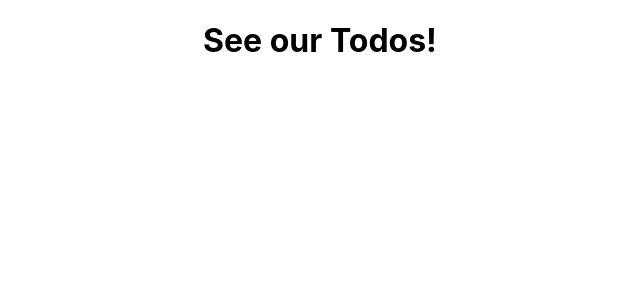
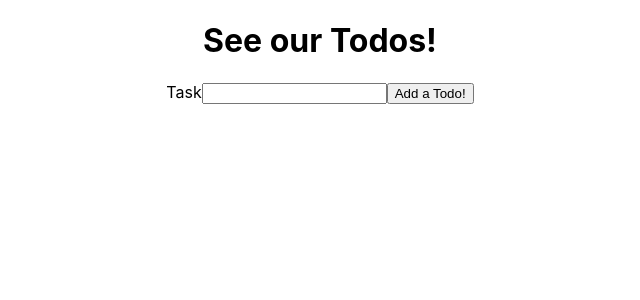
Before and after one commit to buzzher/react-redux-simple-todo, a React (Create React App) app: page / in a window 1280 px wide. Shown: the top 300 px of the page, without its empty margins (320-960 px from the left). Built offline with nearby package versions, Linux system fonts and the light colour scheme.

Commit message:
add form with function

```diff
--- a/src/Todo.js
+++ b/src/Todo.js
@@ -1,7 +1,10 @@
 import React, { Component } from 'react';
 
-const Todo = ({task}) => (
-	<li>{task}</li>
+const Todo = ({task, removeTodo}) => (
+	<li>
+		{task}
+		<button onClick={removeTodo}>X</button>
+	</li>
 )
 
 export default Todo;
--- a/src/TodoList.js
+++ b/src/TodoList.js
@@ -5,16 +5,55 @@ import { connect } from 'react-redux';
 class TodoList extends Component{
 	constructor(props){
 		super(props);
+		this.handleSubmit = this.handleSubmit.bind(this);
+		this.handleChange = this.handleChange.bind(this);
+		this.removeTodo = this.removeTodo.bind(this);
+		this.state = {
+			task: ''
+		};
+	}
 
+	handleSubmit(e){
+		e.preventDefault();
+		// debugger
+		this.props.dispatch({
+			type: 'ADD_TODO',
+			task: this.state.task
+		})
+		e.target.reset();
+	}
+
+	handleChange(e){
+		this.setState({
+			[e.target.name]: e.target.value
+		})
+	}
+
+	removeTodo(id){
+		// debugger
+		this.props.dispatch({
+			type: 'REMOVE_TODO',
+			id
+		})
 	}
 
 	render(){
 		// debugger;
 		let todos = this.props.todoss.map((todo, index) => (
-			<Todo task={todo} key={index} />
+			<Todo removeTodo={this.removeTodo.bind(this, todo.id)} task={todo.task} key={index} />
 		));
 		return(
 			<div className=''>
+				<form onSubmit={this.handleSubmit}>
+					<label htmlFor='task'>Task</label>
+					<input
+						type='text'
+						name='task'
+						id='task'
+						onChange={this.handleChange}
+					/>
+					<button>Add a Todo!</button>
+				</form>
 				<ul>{todos}</ul>
 			</div>
 		)
--- a/src/index.js
+++ b/src/index.js
@@ -9,7 +9,7 @@ import { Provider } from 'react-redux';
 
 const store = createStore(
 	rootReducer,
-	window.__REDUX_DEVTOOLS_EXTENSION__ && window.__REDUX_DEVTOOLS_EXTENSION__()
+	(window.__REDUX_DEVTOOLS_EXTENSION__) ? window.__REDUX_DEVTOOLS_EXTENSION__() : x => x
 )
 
 
--- a/src/rootReducer.js
+++ b/src/rootReducer.js
@@ -12,14 +12,14 @@ export default function rootReducer(state=initialState, action){
 			newState.id++;
 			return{
 				...newState,
-				todos: [...newState.todos, {task: action.task, id: newState.id}]
+				todosP: [...newState.todosP, {task: action.task, id: newState.id}]
 			}
 		case REMOVE_TODO:
-			let todos = state.todos.filter(val =>(
+			var todosP = state.todosP.filter(val =>
 				val.id !== action.id
-			));
+			);
 			return{
-				...state, todos
+				...state, todosP
 			};
 		default:
 			return state;
```
